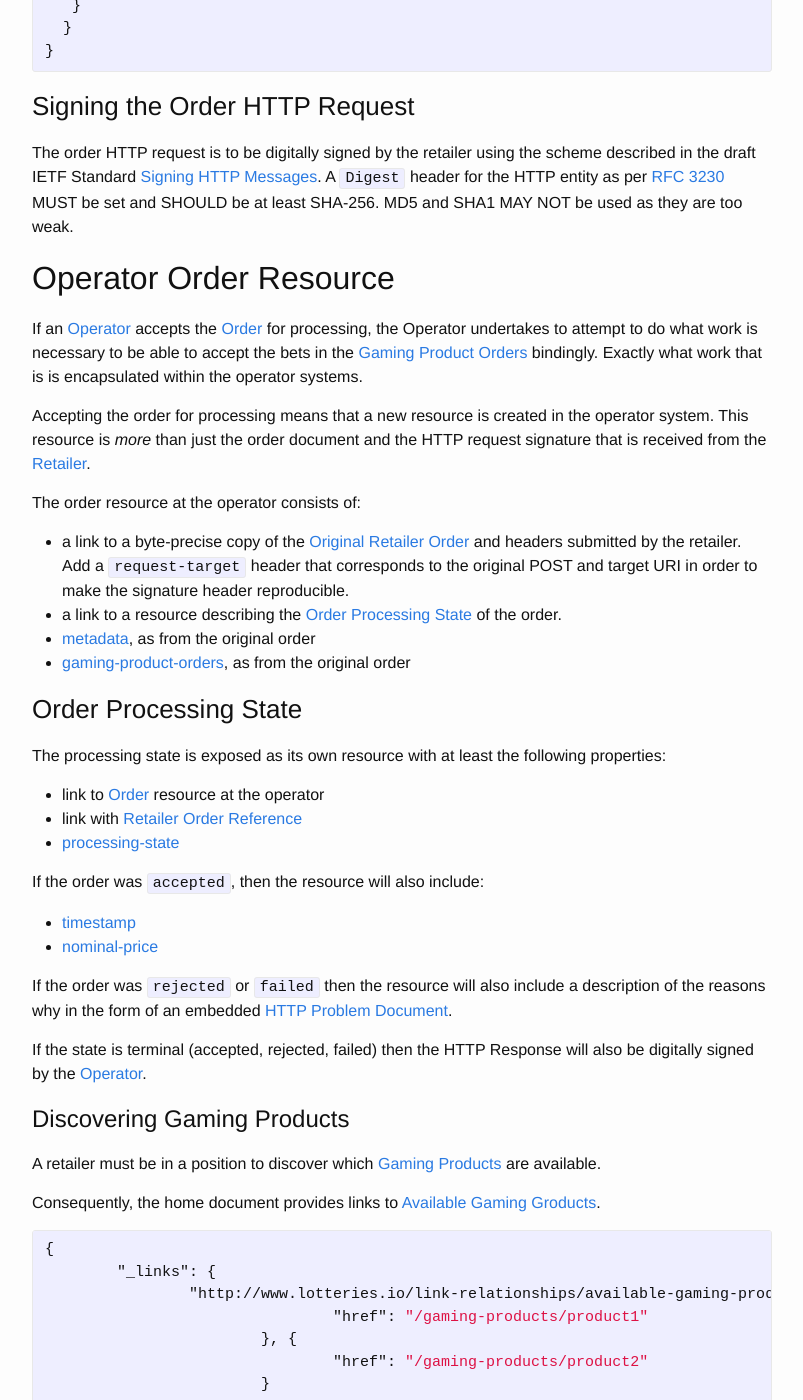
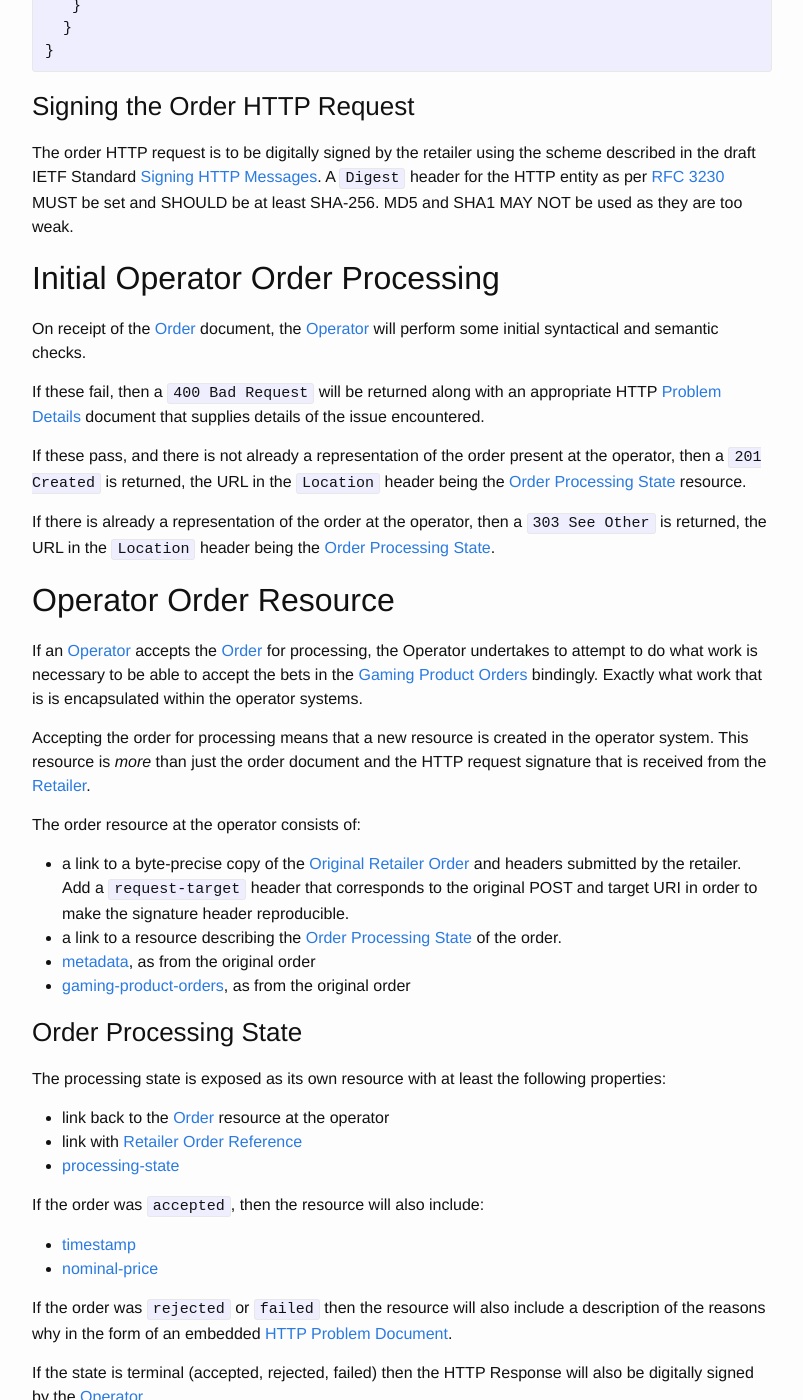
Before and after one commit to lotteries-io/lotteries-io.github.io, a Jekyll site: the page built from _application-profiles/lotteries-io.md, in a window 1280 px wide and 1400 px high, scrolled down 2531 px. Shown: the whole window, without its empty margins (238-1041 px from the left). Built offline with Jekyll 4.4.1, drawn with Linux system fonts in a browser that asks for light colours.

Commit message:
HTTP response codes for order processing.

```diff
--- a/_application-profiles/lotteries-io.md
+++ b/_application-profiles/lotteries-io.md
@@ -99,6 +99,16 @@ For example:
 ### Signing the Order HTTP Request
 The order HTTP request is to be digitally signed by the retailer using the scheme described in the draft IETF Standard [Signing HTTP Messages](https://tools.ietf.org/html/draft-cavage-http-signatures-03). A `Digest` header for the HTTP entity as per [RFC 3230](http://tools.ietf.org/html/rfc3230) MUST be set and SHOULD be at least SHA-256. MD5 and SHA1 MAY NOT be used as they are too weak.
 
+## Initial Operator Order Processing
+
+On receipt of the [Order](../concepts/order) document, the [Operator](../concepts/operator) will perform some initial syntactical and semantic checks.
+
+If these fail, then a `400 Bad Request` will be returned along with an appropriate HTTP [Problem Details](https://tools.ietf.org/html/draft-ietf-appsawg-http-problem-00) document that supplies details of the issue encountered.
+
+If these pass, and there is not already a representation of the order present at the operator, then a `201 Created` is returned, the URL in the `Location` header being the [Order Processing State](../concepts/order-processing-state) resource.
+
+If there is already a representation of the order at the operator, then  a `303 See Other` is returned, the URL in the `Location` header being the [Order Processing State](../concepts/order-processing-state).
+
 ## Operator Order Resource
 
 If an [Operator](../concepts/operator) accepts the [Order](../concepts/order) for processing, the Operator undertakes to attempt to do what work is necessary to be able to accept the bets in the [Gaming Product Orders](../concepts/gaming-product-order) bindingly. Exactly what work that is is encapsulated within the operator systems.
@@ -107,7 +117,7 @@ Accepting the order for processing means that a new resource is created in the o
 
 The order resource at the operator consists of:
 
-* a link to a byte-precise 	copy of the [Original Retailer Order](../link-relationships/original-retailer-order) and headers submitted by the retailer. Add a `request-target` header that corresponds to the original POST and target URI in order to make the signature header reproducible.
+* a link to a byte-precise copy of the [Original Retailer Order](../link-relationships/original-retailer-order) and headers submitted by the retailer. Add a `request-target` header that corresponds to the original POST and target URI in order to make the signature header reproducible.
 * a link to a resource describing the [Order Processing State](../link-relationships/order-processing-state) of the order.
 * [metadata](../properties/metadata), as from the original order
 * [gaming-product-orders](../properties/gaming-product-orders), as from the original order
@@ -116,7 +126,7 @@ The order resource at the operator consists of:
 
 The processing state is exposed as its own resource with at least the following properties:
 
-* link to [Order](../link-relationships/order) resource at the operator
+* link back to the [Order](../link-relationships/order) resource at the operator
 * link with [Retailer Order Reference](../link-relationships/retailer-order-reference)
 * [processing-state](../properties/processing-state)
 
```
